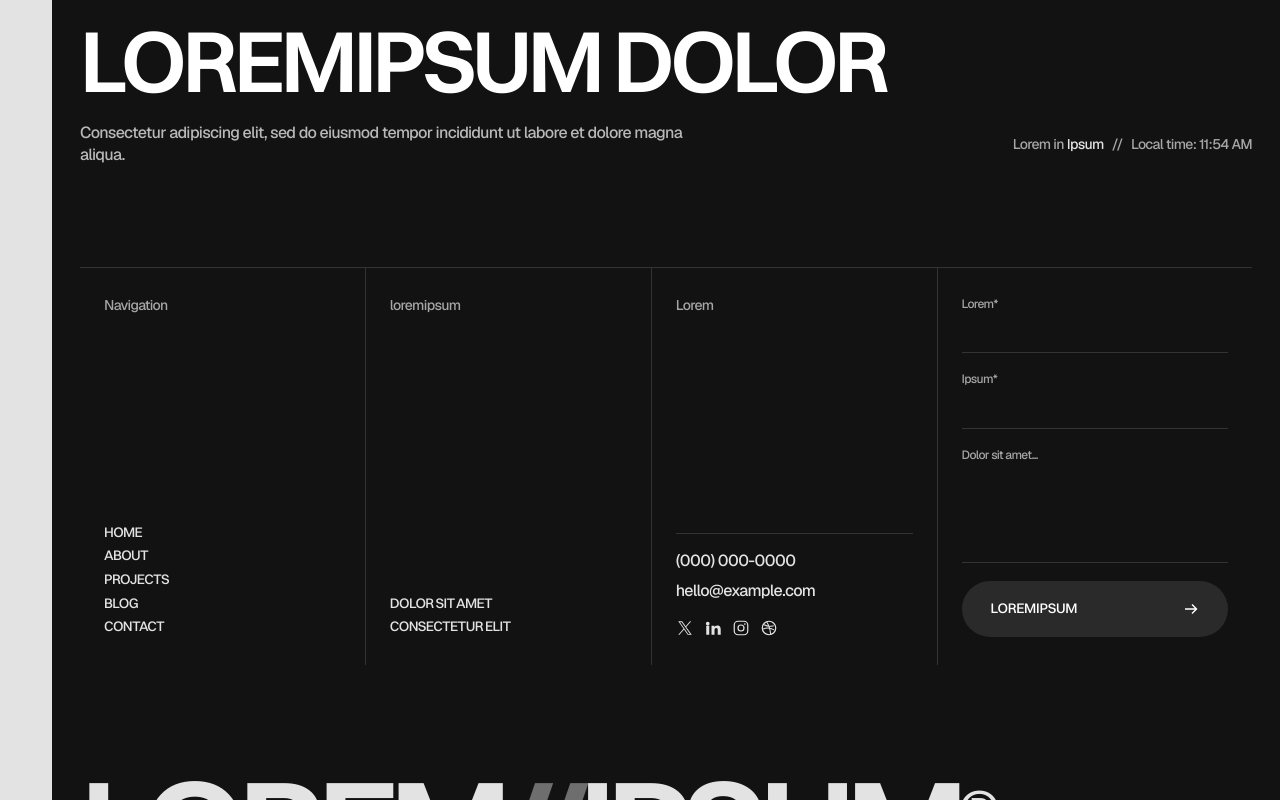
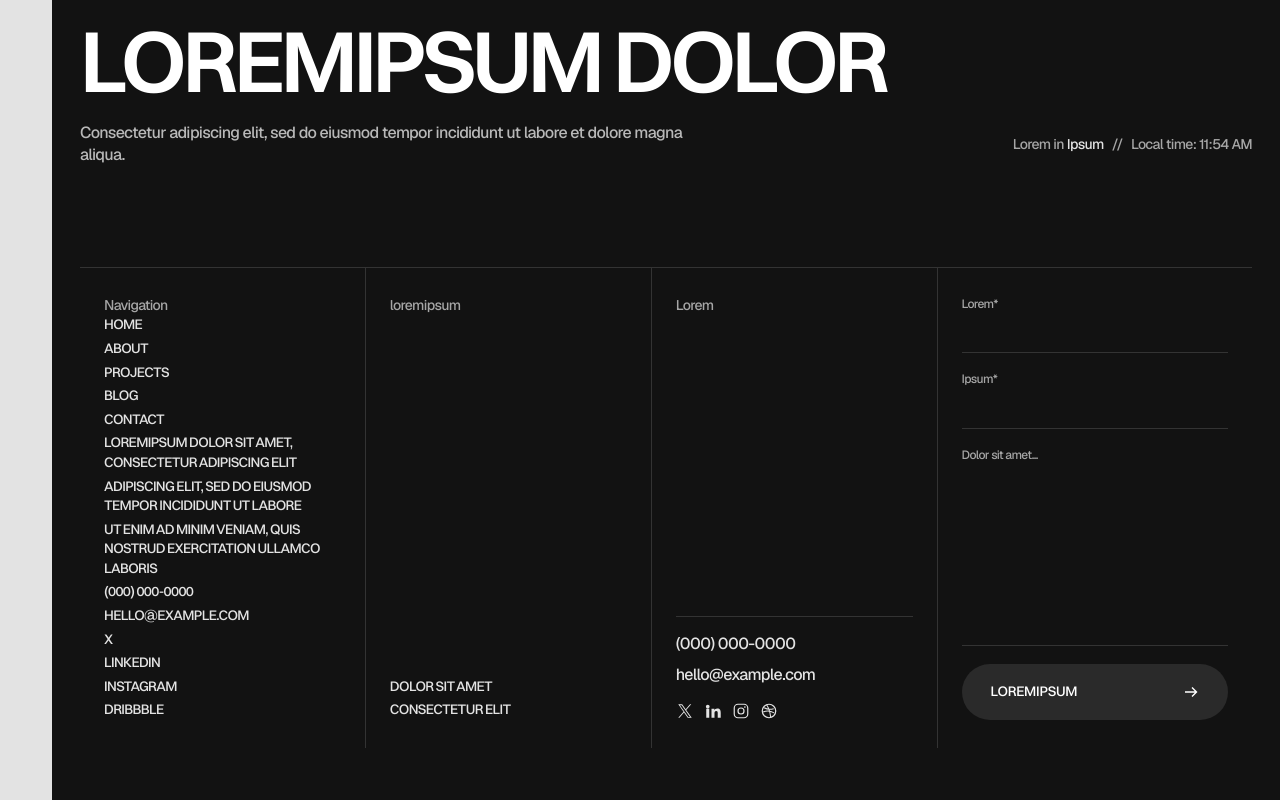
Before and after one commit to inui-ai/porto, a Next.js app: page / in a window 1280 px wide. Shown: the part 11200-12000 px from the top of the page. Built offline with nearby package versions, Linux system fonts and the light colour scheme.

Commit message:
feat(footer): expand navigation column on mobile with more links

```diff
--- a/src/components/sites/lorem/data.ts
+++ b/src/components/sites/lorem/data.ts
@@ -21,6 +21,12 @@ export const NAV_LINKS = [
   { label: "Projects", href: "#projects" },
   { label: "Blog", href: "#blog" },
   { label: "Contact", href: "#contact" },
+  { label: "loremipsum dolor sit amet, consectetur adipiscing elit", href: "#" },
+  { label: "Adipiscing elit, sed do eiusmod tempor incididunt ut labore", href: "#" },
+  { label: "Ut enim ad minim veniam, quis nostrud exercitation ullamco laboris", href: "#" },
+  { label: SITE.phone, href: `tel:${SITE.phone.replace(/\D/g, "")}` },
+  { label: SITE.email, href: `mailto:${SITE.email}` },
+  ...SITE.socials.map((s) => ({ label: s.label, href: s.href })),
 ] as const;
 
 export const CLIENT_LOGOS = [
```
